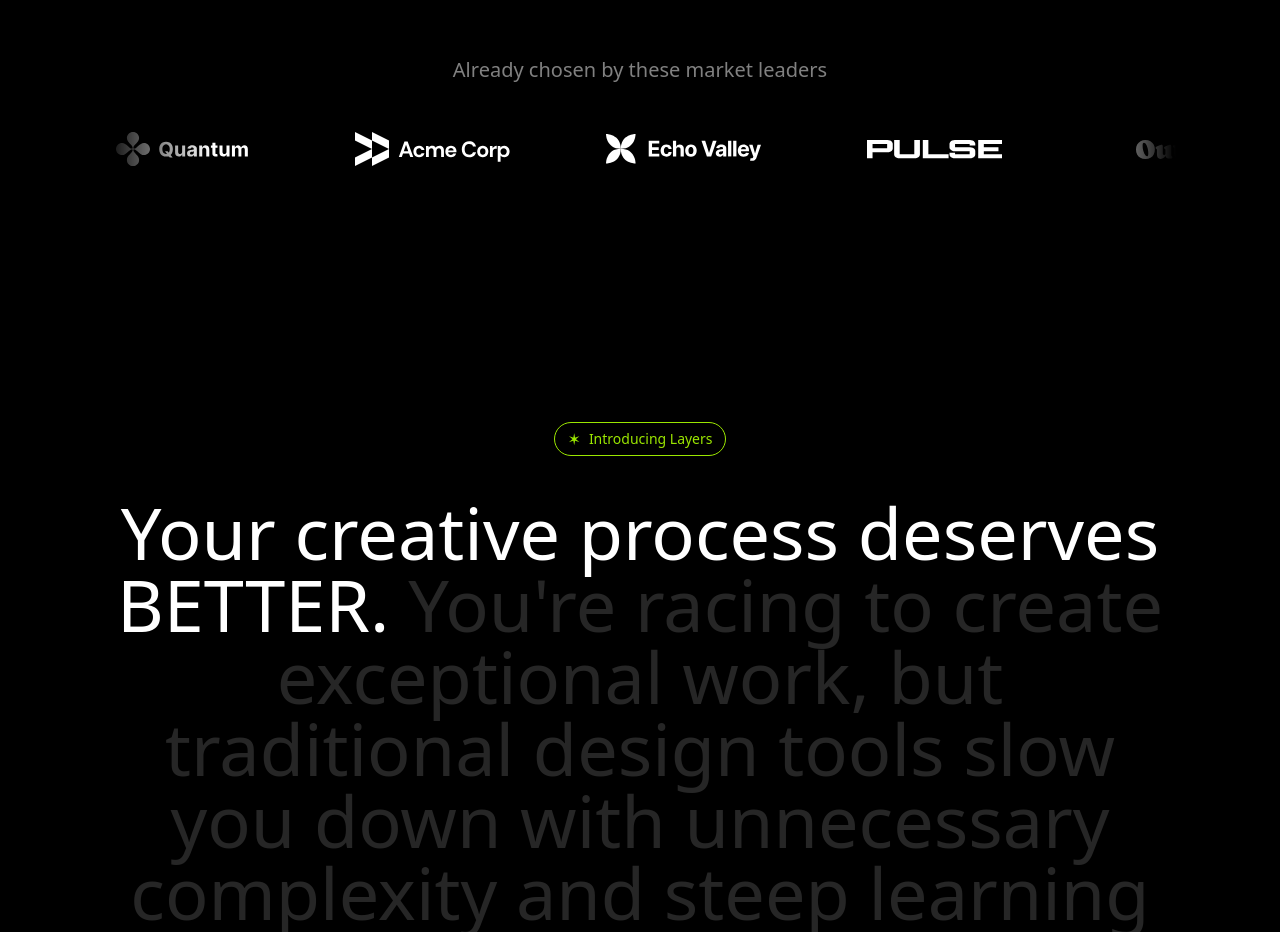
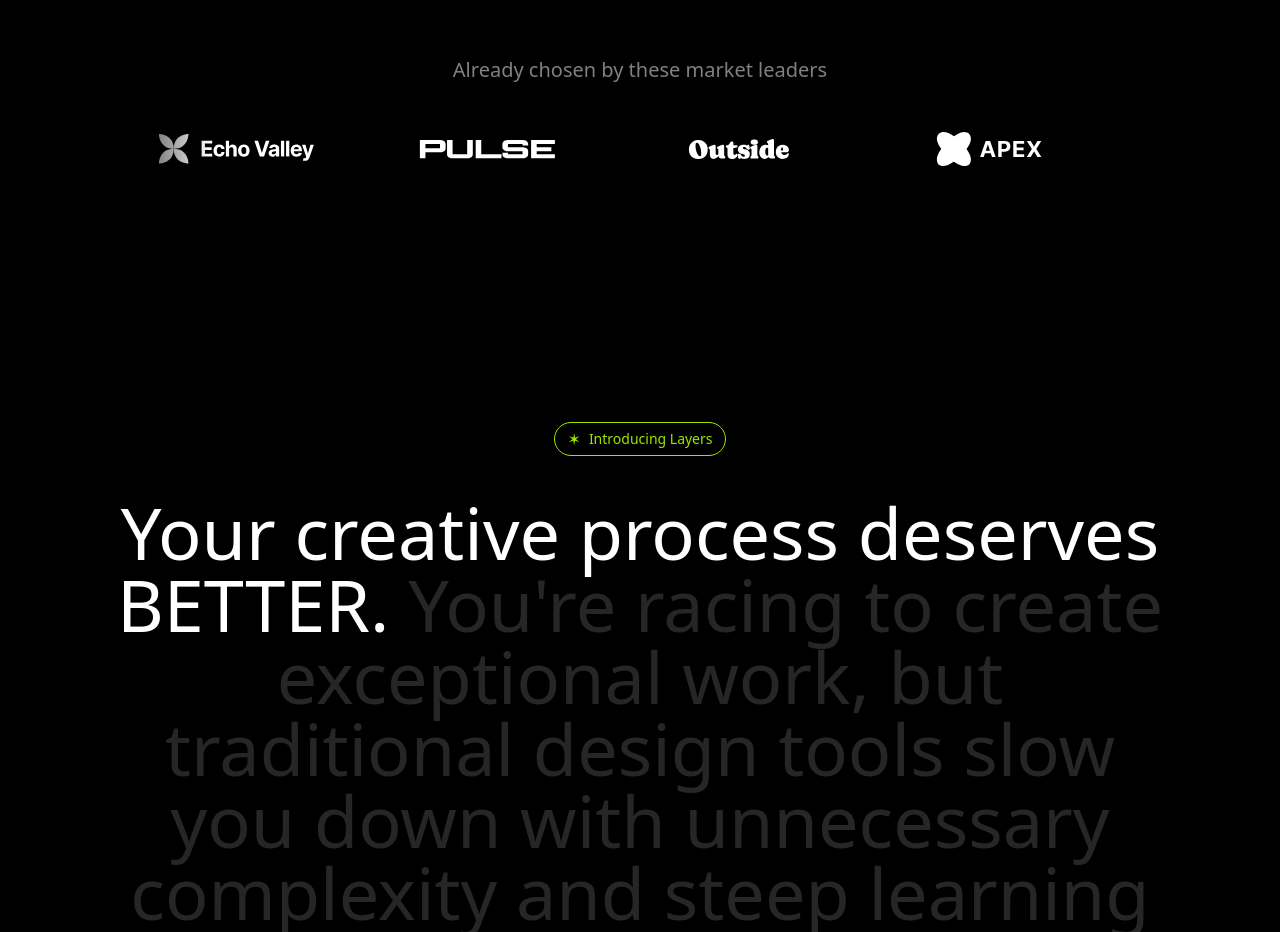
Before and after one commit to VamshiReddy02/saas-page, a React (Vite) app: page / in a window 1280 px wide. Shown: the part 840-1772 px from the top of the page. Built offline with nearby package versions, Linux system fonts and the light colour scheme.

Commit message:
added animation to logoticker
Signed-off-by: VamshiReddy02 <vamshiproject02@gmail.com>

```diff
--- a/src/sections/LogoTicker.tsx
+++ b/src/sections/LogoTicker.tsx
@@ -1,3 +1,4 @@
+import { Fragment } from "react";
 import quantumLogo from "../assets/images/quantum.svg";
 import acmeLogo from "../assets/images/acme-corp.svg";
 import echoValleyLogo from "../assets/images/echo-valley.svg";
@@ -6,6 +7,7 @@
 import apexLogo from "../assets/images/apex.svg";
 import celestialLogo from "../assets/images/celestial.svg";
 import twiceLogo from "../assets/images/twice.svg";
+import { motion } from "framer-motion";
 
 const logos = [
     { name: "Quantum", image: quantumLogo },
@@ -22,12 +24,25 @@
     <section className="py-24 overflow-x-clip">
         <div className="container">
             <h3 className="text-center text-white/50 text-xl">Already chosen by these market leaders</h3>
-            <div className="overflow-hidden mt-12 [mask-image:linear-gradient(to_right,transparent_0%,black_10%,black_90%,transparent_100%)]">
-                <div className="flex gap-24 pr-24">
-                    {logos.map(logo => (
-                        <img src={logo.image} key={logo.name} alt={logo.name} />
+            <div className="flex overflow-hidden mt-12 [mask-image:linear-gradient(to_right,transparent_0%,black_10%,black_90%,transparent_100%)]">
+                <motion.div
+                    animate={{
+                        x: "-50%",
+                    }}
+                    transition={{
+                        duration: 30,
+                        ease: "linear",
+                        repeat: Infinity
+                    }}
+                    className="flex flex-none gap-24 pr-24">
+                    {Array.from({ length: 2 }).map((_, i) => (
+                        <Fragment key={i}>
+                            {logos.map(logo => (
+                                <img src={logo.image} key={logo.name} alt={logo.name} />
+                             ))}
+                        </Fragment>
                     ))}
-                </div>
+                </motion.div>
             </div>
         </div>
     </section>
```
